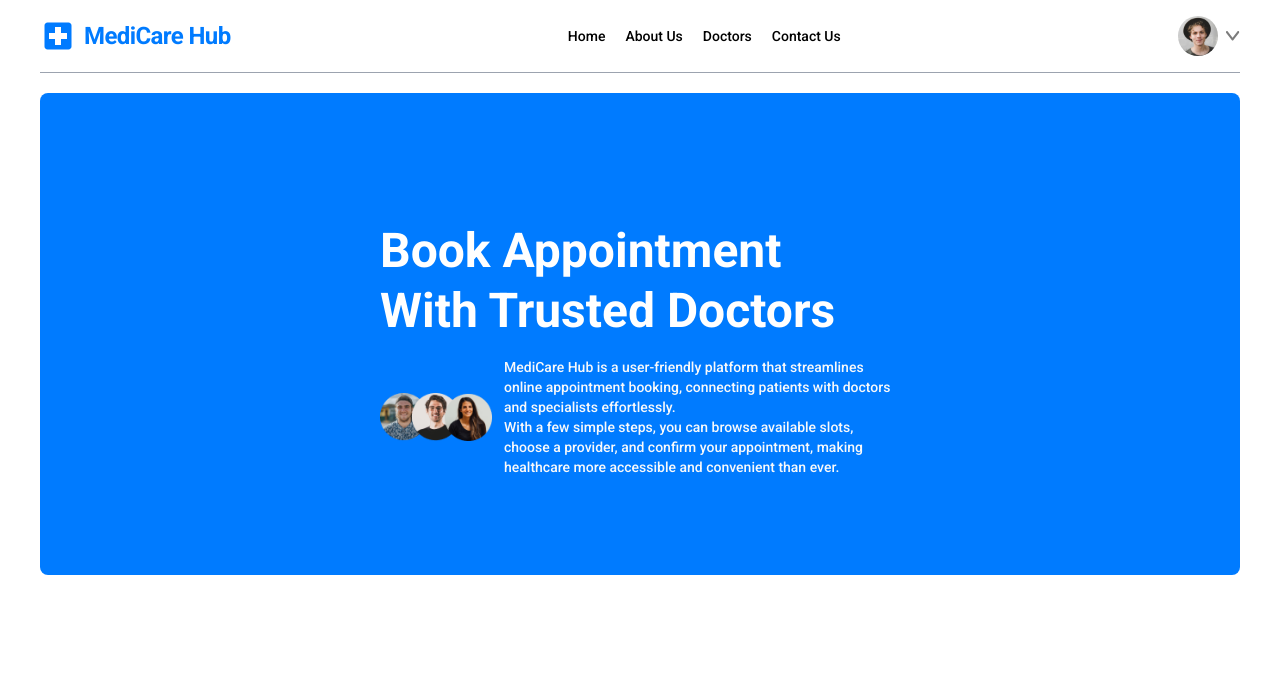
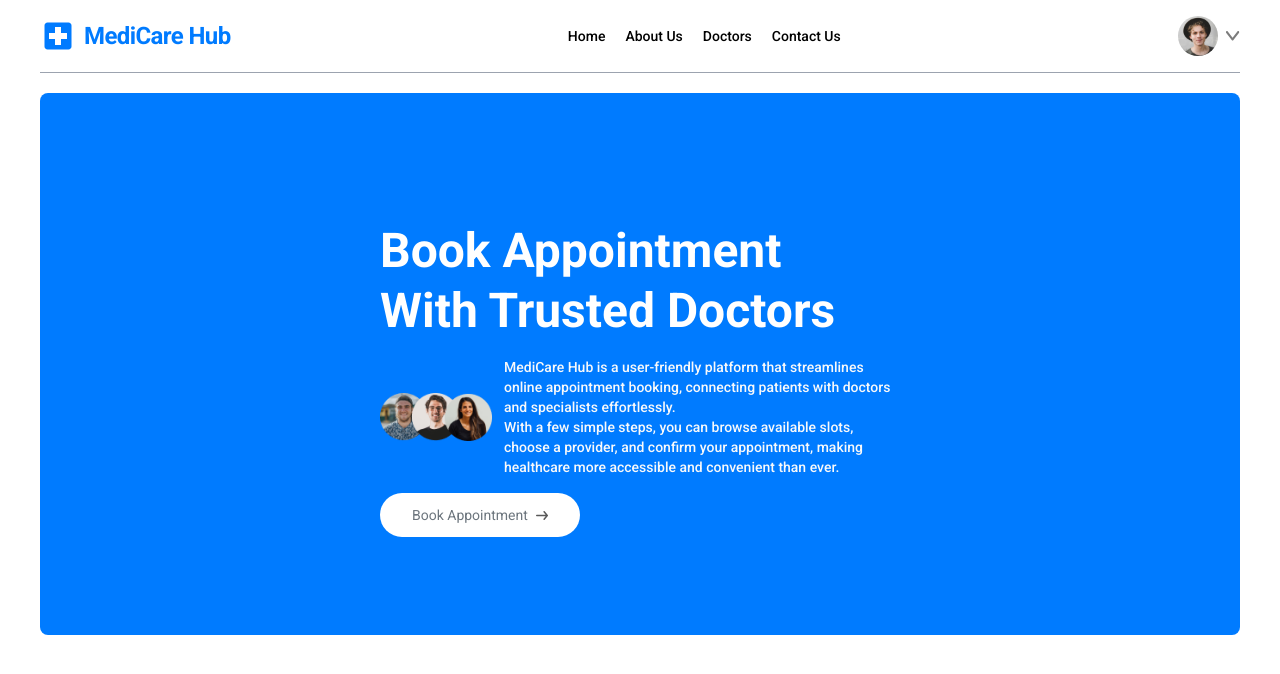
Before and after one commit to briansimiyuj/doctor-appointment-app, a React (Vite) app: page / in a window 1280 px wide. Shown: the top 674 px of the page. Built offline with nearby package versions, Linux system fonts and the light colour scheme; a web font is replaced by a local one.

Commit message:
Left Hero 3

```diff
--- a/src/components/Hero/LeftHero.tsx
+++ b/src/components/Hero/LeftHero.tsx
@@ -18,6 +18,18 @@ const LeftHero: React.FC = ()=>{
 
             </div>
 
+
+            <a
+                href="#speciality"
+                className="flex items-center gap-2 bg-white px-8 py-3 rounded-full text-secondary-text text-sm md:m-0 hover:scale-105 transition-all duration-300 ease-in-out"
+            >
+
+                Book Appointment
+
+                <img src={assets.arrowIcon} alt="arrow-icon" className="w-3" />
+
+            </a>
+
         </div>
 
     )
```
